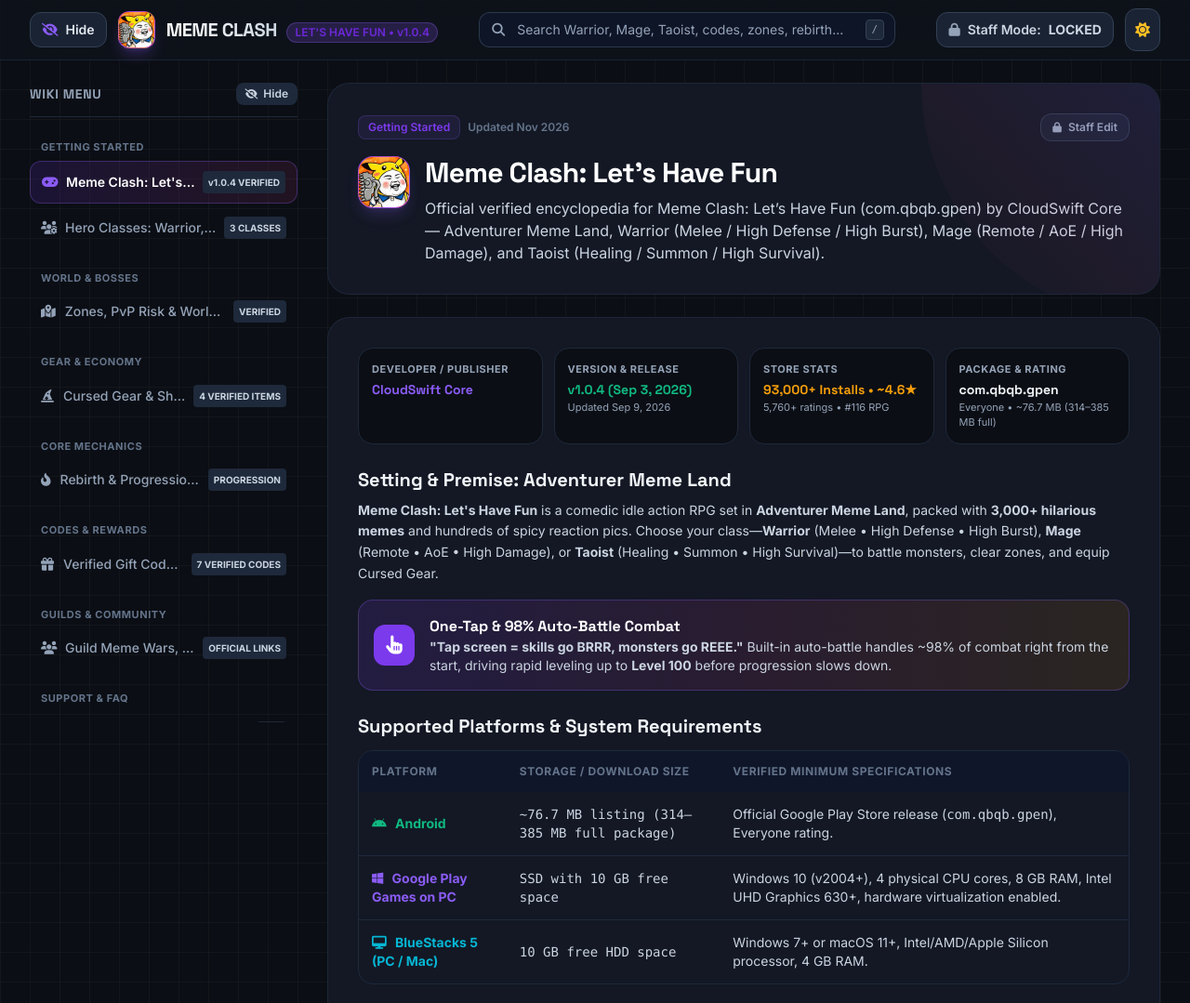
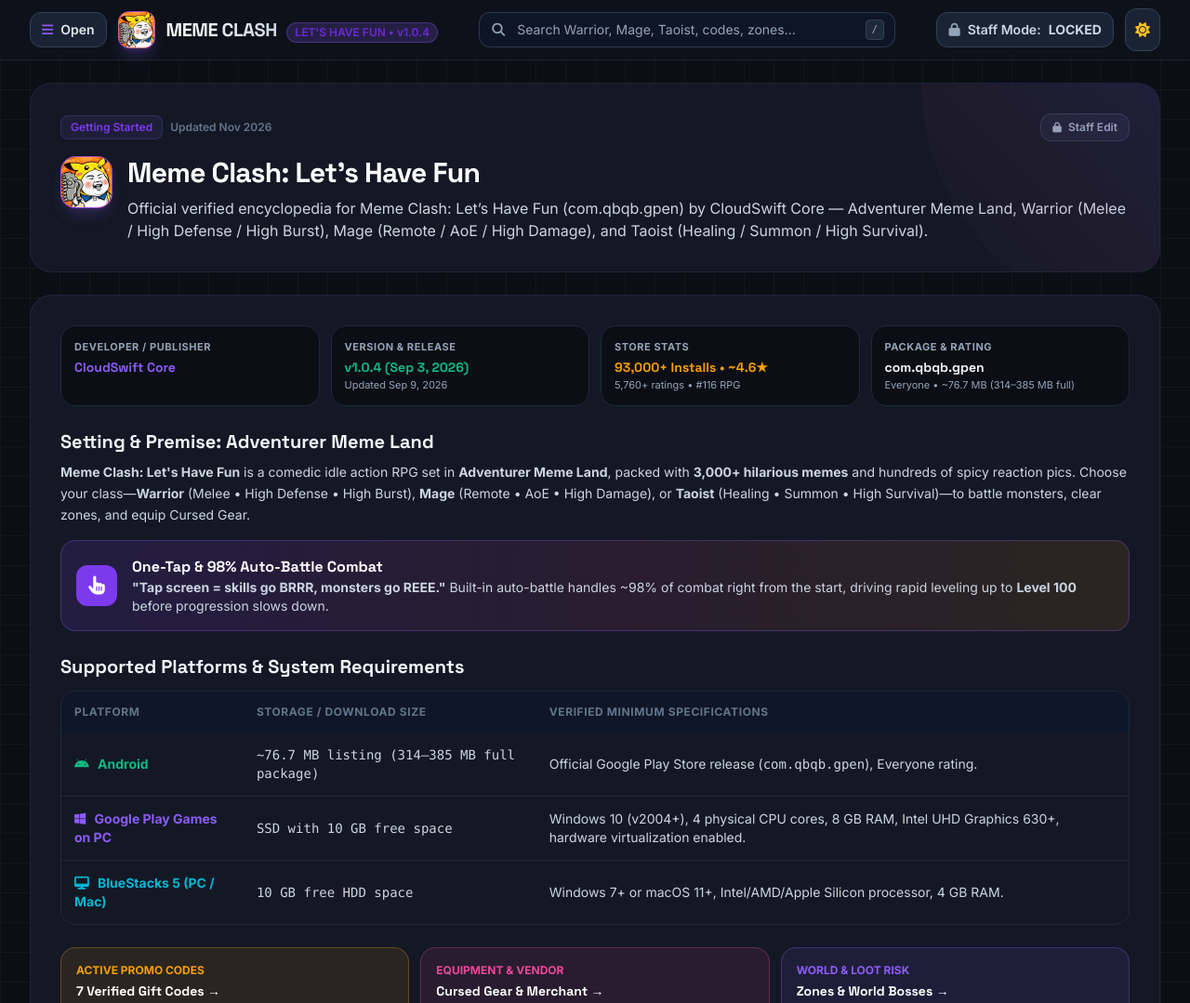
Before and after one commit to lawnixgaming-lang/memeclashwiki, a plain HTML site: page index.html in a window 1280 px wide. Shown: the top 1079 px of the page at 93% size. Drawn offline with nearby package versions, Linux system fonts and the light colour scheme.

Commit message:
Update index.html

```diff
--- a/index.html
+++ b/index.html
@@ -82,87 +82,91 @@
         .animate-shake {
             animation: shake 0.35s ease-in-out;
         }
+
+        /* Mobile touch & overflow safeguards */
+        html, body {
+            max-width: 100%;
+            overflow-x: hidden;
+        }
     </style>
 </head>
-<body class="bg-slate-50 text-slate-900 dark:bg-[#0b0e14] dark:text-slate-100 font-sans antialiased transition-colors duration-200 bg-grid-pattern min-h-screen flex flex-col">
+<body class="bg-slate-50 text-slate-900 dark:bg-[#0b0e14] dark:text-slate-100 font-sans antialiased transition-colors duration-200 bg-grid-pattern min-h-screen flex flex-col overflow-x-hidden">
 
     <!-- Top Navigation Bar -->
     <header class="sticky top-0 z-40 w-full backdrop-blur-md bg-white/85 dark:bg-[#0f131c]/85 border-b border-slate-200 dark:border-slate-800/80">
-        <div class="max-w-7xl mx-auto px-4 sm:px-6 lg:px-8 h-16 flex items-center justify-between gap-4">
+        <div class="max-w-7xl mx-auto px-3 sm:px-6 lg:px-8 py-2.5 sm:py-0 sm:h-16 flex flex-wrap items-center justify-between gap-2 sm:gap-4">
 
             <!-- Left: Mobile Menu Toggle & Brand Logo -->
-            <div class="flex items-center gap-3">
-                <button id="sidebar-toggle-btn" onclick="toggleSidebar()" aria-label="Open or Hide Navigation Sidebar" class="flex items-center gap-2 px-3 py-2 rounded-xl text-xs sm:text-sm font-semibold bg-slate-100 dark:bg-slate-800/80 text-slate-700 dark:text-slate-200 border border-slate-200 dark:border-slate-700 hover:border-clash-500 transition cursor-pointer" title="Open or Hide Navigation Menu">
-                    <i id="sidebar-toggle-icon" class="fa-solid fa-sidebar text-clash-500 fa-bars"></i>
-                    <span id="sidebar-toggle-label">Hide</span>
+            <div class="flex items-center gap-2 sm:gap-3 min-w-0">
+                <button id="sidebar-toggle-btn" onclick="toggleSidebar()" aria-label="Open or Hide Navigation Sidebar" class="flex items-center gap-1.5 sm:gap-2 px-2.5 sm:px-3 py-2 rounded-xl text-xs sm:text-sm font-semibold bg-slate-100 dark:bg-slate-800/80 text-slate-700 dark:text-slate-200 border border-slate-200 dark:border-slate-700 hover:border-clash-500 transition cursor-pointer shrink-0" title="Open or Hide Navigation Menu">
+                    <i id="sidebar-toggle-icon" class="fa-solid fa-bars text-clash-500"></i>
+                    <span id="sidebar-toggle-label">Open</span>
                 </button>
-                <a href="#" onclick="selectArticle('welcome'); return false;" class="flex items-center gap-3 group">
-                    <div class="w-10 h-10 rounded-xl bg-gradient-to-tr from-clash-600 via-neon-pink to-neon-amber flex items-center justify-center text-white font-display font-extrabold text-xl shadow-lg shadow-clash-500/25 group-hover:scale-105 transition-transform overflow-hidden border border-clash-500/30">
+                <a href="#" onclick="selectArticle('welcome'); return false;" class="flex items-center gap-2 sm:gap-3 group min-w-0">
+                    <div class="w-9 h-9 sm:w-10 sm:h-10 rounded-xl bg-gradient-to-tr from-clash-600 via-neon-pink to-neon-amber flex items-center justify-center text-white font-display font-extrabold text-lg sm:text-xl shadow-lg shadow-clash-500/25 group-hover:scale-105 transition-transform overflow-hidden border border-clash-500/30 shrink-0">
                         <img src="./memeclash.jpg" alt="Meme Clash Logo" class="w-full h-full object-cover" onerror="this.style.display='none'; this.nextElementSibling.style.display='inline';">
                         <span class="hidden">MC</span>
                     </div>
-                    <div>
-                        <span class="font-display font-extrabold text-lg sm:text-xl tracking-tight bg-gradient-to-r from-clash-600 to-neon-pink dark:from-white dark:to-slate-300 bg-clip-text text-transparent">
+                    <div class="truncate">
+                        <span class="font-display font-extrabold text-base sm:text-xl tracking-tight bg-gradient-to-r from-clash-600 to-neon-pink dark:from-white dark:to-slate-300 bg-clip-text text-transparent">
                             MEME CLASH
                         </span>
-                        <span class="hidden sm:inline-block ml-1.5 text-xs font-semibold px-2 py-0.5 rounded-full bg-clash-100 text-clash-700 dark:bg-clash-500/20 dark:text-clash-300 border border-clash-200 dark:border-clash-500/30">
+                        <span class="hidden md:inline-block ml-1.5 text-xs font-semibold px-2 py-0.5 rounded-full bg-clash-100 text-clash-700 dark:bg-clash-500/20 dark:text-clash-300 border border-clash-200 dark:border-clash-500/30">
                             LET'S HAVE FUN • v1.0.4
                         </span>
                     </div>
                 </a>
             </div>
 
-            <!-- Center: Instant Wiki Search Bar -->
-            <div class="flex-1 max-w-md relative">
+            <!-- Right: Staff Mode Toggle & Theme Switcher (Stays on Row 1 on Mobile) -->
+            <div class="flex items-center gap-1.5 sm:gap-3 order-2 sm:order-3 shrink-0">
+                <!-- Staff / Admin Mode Toggle -->
+                <button id="staff-toggle-btn" onclick="toggleStaffMode()" class="flex items-center gap-1.5 sm:gap-2 px-2.5 sm:px-3 py-2 rounded-xl text-xs sm:text-sm font-semibold border transition cursor-pointer bg-slate-100 text-slate-700 border-slate-200 hover:bg-slate-200 dark:bg-slate-800/80 dark:text-slate-300 dark:border-slate-700 dark:hover:bg-slate-800" title="Unlock or Lock Staff Wiki Editor">
+                    <i id="staff-icon" class="fa-solid fa-lock text-slate-400"></i>
+                    <span class="hidden md:inline">Staff Mode:</span>
+                    <span id="staff-status-text" class="font-bold">LOCKED</span>
+                </button>
+
+                <!-- Quick Add Entry Button (Visible only when Staff Mode is Unlocked) -->
+                <button id="quick-add-btn" onclick="openEditorModal()" class="hidden items-center gap-1.5 sm:gap-2 px-2.5 sm:px-3.5 py-2 rounded-xl text-xs sm:text-sm font-semibold bg-gradient-to-r from-clash-600 to-neon-pink text-white shadow-md shadow-clash-600/20 hover:opacity-95 transition cursor-pointer">
+                    <i class="fa-solid fa-plus"></i>
+                    <span class="hidden sm:inline">New Entry</span>
+                </button>
+
+                <!-- Dark / Light Theme Toggle -->
+                <button id="theme-toggle" aria-label="Toggle Dark or Light Mode" class="p-2 sm:p-2.5 rounded-xl bg-slate-100 dark:bg-slate-800/80 text-slate-700 dark:text-amber-400 border border-slate-200 dark:border-slate-700 hover:bg-slate-200 dark:hover:bg-slate-700 transition cursor-pointer">
+                    <i id="theme-icon" class="fa-solid fa-sun text-sm sm:text-base"></i>
+                </button>
+            </div>
+
+            <!-- Center: Instant Wiki Search Bar (Full width Row 2 on Mobile, Centered on Desktop) -->
+            <div class="w-full sm:flex-1 sm:max-w-md relative order-3 sm:order-2">
                 <div class="relative flex items-center">
                     <i class="fa-solid fa-magnifying-glass absolute left-3.5 text-slate-400 text-sm"></i>
                     <input
                         type="text"
                         id="wiki-search"
-                        placeholder="Search Warrior, Mage, Taoist, codes, zones, rebirth..."
-                        class="w-full pl-10 pr-12 py-2 text-sm rounded-xl bg-slate-100 dark:bg-slate-900/90 border border-slate-200 dark:border-slate-700/80 focus:outline-none focus:ring-2 focus:ring-clash-500 focus:border-transparent placeholder-slate-400 transition"
+                        placeholder="Search Warrior, Mage, Taoist, codes, zones..."
+                        class="w-full pl-10 pr-10 sm:pr-12 py-2 text-sm rounded-xl bg-slate-100 dark:bg-slate-900/90 border border-slate-200 dark:border-slate-700/80 focus:outline-none focus:ring-2 focus:ring-clash-500 focus:border-transparent placeholder-slate-400 transition"
                     >
                     <kbd class="hidden sm:inline-block absolute right-3 text-[11px] font-mono px-1.5 py-0.5 rounded bg-white dark:bg-slate-800 text-slate-400 border border-slate-200 dark:border-slate-700">/</kbd>
                 </div>
             </div>
-
-            <!-- Right: Staff Mode Toggle & Theme Switcher -->
-            <div class="flex items-center gap-2 sm:gap-3">
-                <!-- Staff / Admin Mode Toggle -->
-                <button id="staff-toggle-btn" onclick="toggleStaffMode()" class="flex items-center gap-2 px-3 py-2 rounded-xl text-xs sm:text-sm font-semibold border transition cursor-pointer bg-slate-100 text-slate-700 border-slate-200 hover:bg-slate-200 dark:bg-slate-800/80 dark:text-slate-300 dark:border-slate-700 dark:hover:bg-slate-800" title="Unlock or Lock Staff Wiki Editor">
-                    <i id="staff-icon" class="fa-solid fa-lock text-slate-400"></i>
-                    <span class="hidden md:inline">Staff Mode:</span>
-                    <span id="staff-status-text" class="font-bold">LOCKED</span>
-                </button>
-
-                <!-- Quick Add Entry Button (Visible only when Staff Mode is Unlocked) -->
-                <button id="quick-add-btn" onclick="openEditorModal()" class="hidden items-center gap-2 px-3.5 py-2 rounded-xl text-xs sm:text-sm font-semibold bg-gradient-to-r from-clash-600 to-neon-pink text-white shadow-md shadow-clash-600/20 hover:opacity-95 transition cursor-pointer">
-                    <i class="fa-solid fa-plus"></i>
-                    <span class="hidden sm:inline">New Entry</span>
-                </button>
-
-                <!-- Dark / Light Theme Toggle -->
-                <button id="theme-toggle" aria-label="Toggle Dark or Light Mode" class="p-2.5 rounded-xl bg-slate-100 dark:bg-slate-800/80 text-slate-700 dark:text-amber-400 border border-slate-200 dark:border-slate-700 hover:bg-slate-200 dark:hover:bg-slate-700 transition cursor-pointer">
-                    <i id="theme-icon" class="fa-solid fa-sun text-base"></i>
-                </button>
-            </div>
         </div>
     </header>
 
     <!-- Main Container -->
-    <div class="flex-1 max-w-7xl w-full mx-auto px-4 sm:px-6 lg:px-8 py-6 flex gap-8 relative">
+    <div class="flex-1 max-w-7xl w-full mx-auto px-3 sm:px-6 lg:px-8 py-4 sm:py-6 flex gap-6 lg:gap-8 relative">
 
         <!-- Mobile Sidebar Backdrop -->
         <div id="sidebar-backdrop" onclick="closeMobileSidebar()" class="fixed inset-0 bg-black/60 backdrop-blur-xs z-40 hidden lg:hidden"></div>
 
         <!-- Left Sidebar Navigation -->
-        <aside id="wiki-sidebar" class="fixed lg:sticky top-0 lg:top-22 left-0 z-50 lg:z-10 h-full lg:h-[calc(100vh-7rem)] w-72 shrink-0 bg-white dark:bg-[#0f131c] lg:bg-transparent lg:dark:bg-transparent border-r lg:border-r-0 border-slate-200 dark:border-slate-800 p-5 lg:p-0 overflow-y-auto transform -translate-x-full lg:translate-x-0 transition-all duration-200 ease-out flex flex-col justify-between">
-
-            <div class="space-y-6">
-                <!-- Sidebar Drawer Header (Mobile & Desktop Hide Control) -->
-                <div class="flex items-center justify-between pb-3 border-b border-slate-200 dark:border-slate-800">
-                    <span class="font-display font-bold text-sm uppercase tracking-wider text-slate-500 dark:text-slate-400">Wiki Menu</span>
-                    <button onclick="toggleSidebar()" class="flex items-center gap-1.5 px-2.5 py-1 rounded-lg text-xs font-semibold bg-slate-100 dark:bg-slate-800 text-slate-600 dark:text-slate-300 hover:text-clash-500 transition cursor-pointer" title="Hide Navigation Menu">
+        <aside id="wiki-sidebar" class="fixed lg:sticky top-0 lg:top-22 left-0 z-50 lg:z-10 h-[100dvh] lg:h-[calc(100vh-7rem)] w-72 max-w-[82vw] shrink-0 bg-white dark:bg-[#0f131c] lg:bg-transparent lg:dark:bg-transparent border-r lg:border-r-0 border-slate-200 dark:border-slate-800 p-4 sm:p-5 lg:p-0 overflow-y-auto transform -translate-x-full lg:hidden transition-all duration-200 ease-out flex flex-col justify-between shadow-2xl lg:shadow-none">
+            <div>
+                <div class="flex items-center justify-between mb-4 pb-3 border-b border-slate-200 dark:border-slate-800">
+                    <span class="font-display font-bold text-sm uppercase tracking-wider text-slate-500 dark:text-slate-400">Navigation Menu</span>
+                    <button onclick="toggleSidebar()" class="flex items-center gap-1.5 px-2.5 py-1 rounded-lg bg-slate-100 dark:bg-slate-800 text-xs font-semibold text-slate-600 dark:text-slate-300 hover:border-clash-500 border border-slate-200 dark:border-slate-700 transition cursor-pointer">
                         <i class="fa-solid fa-eye-slash text-[11px]"></i>
                         <span>Hide</span>
                     </button>
@@ -195,16 +199,16 @@
         </aside>
 
         <!-- Main Wiki Content Area -->
-        <main class="flex-1 min-w-0 pb-16">
+        <main class="flex-1 min-w-0 w-full pb-20">
 
             <!-- Search Results Banner (Hidden unless searching) -->
             <div id="search-results-view" class="hidden space-y-4">
-                <div class="flex items-center justify-between bg-white dark:bg-[#131824] p-4 rounded-2xl border border-slate-200 dark:border-slate-800">
+                <div class="flex flex-wrap items-center justify-between gap-3 bg-white dark:bg-[#131824] p-4 rounded-2xl border border-slate-200 dark:border-slate-800">
                     <div>
                         <h2 class="font-display font-bold text-lg">Search Results</h2>
                         <p id="search-summary" class="text-sm text-slate-500 dark:text-slate-400">Showing matches...</p>
                     </div>
-                    <button onclick="clearSearch()" class="px-3 py-1.5 text-xs font-semibold rounded-xl bg-slate-100 dark:bg-slate-800 hover:bg-slate-200 dark:hover:bg-slate-700 transition cursor-pointer">
+                    <button onclick="clearSearch()" class="px-3.5 py-2 text-xs font-semibold rounded-xl bg-slate-100 dark:bg-slate-800 hover:bg-slate-200 dark:hover:bg-slate-700 transition cursor-pointer">
                         Clear Search
                     </button>
                 </div>
@@ -212,9 +216,25 @@
             </div>
 
             <!-- Active Wiki Article View -->
-            <article id="article-container" class="space-y-6">
+            <article id="article-container" class="space-y-4 sm:space-y-6">
                 <!-- Populated dynamically via JS -->
             </article>
+
+            <!-- Mobile Quick Page Switcher Bar (Bottom Prev/Next & Menu for easy thumb navigation) -->
+            <div class="mt-6 lg:hidden flex items-center justify-between gap-2 p-3 rounded-2xl bg-white dark:bg-[#131824] border border-slate-200 dark:border-slate-800 shadow-xs">
+                <button onclick="navigateAdjacentPage(-1)" class="flex-1 py-2.5 px-3 rounded-xl bg-slate-100 dark:bg-slate-800 text-xs font-bold text-slate-700 dark:text-slate-200 flex items-center justify-center gap-1.5 active:scale-95 transition cursor-pointer">
+                    <i class="fa-solid fa-chevron-left text-clash-500"></i>
+                    <span>Prev Page</span>
+                </button>
+                <button onclick="toggleSidebar()" class="py-2.5 px-4 rounded-xl bg-clash-600 text-white text-xs font-bold flex items-center justify-center gap-1.5 active:scale-95 transition cursor-pointer">
+                    <i class="fa-solid fa-list-ul"></i>
+                    <span>Topics</span>
+                </button>
+                <button onclick="navigateAdjacentPage(1)" class="flex-1 py-2.5 px-3 rounded-xl bg-slate-100 dark:bg-slate-800 text-xs font-bold text-slate-700 dark:text-slate-200 flex items-center justify-center gap-1.5 active:scale-95 transition cursor-pointer">
+                    <span>Next Page</span>
+                    <i class="fa-solid fa-chevron-right text-clash-500"></i>
+                </button>
+            </div>
 
         </main>
     </div>
@@ -699,7 +719,7 @@
         let redeemedCodes = {};
         let userScreenshots = [];
         let selectedClassKey = 'warrior';
-        let isSidebarOpen = window.innerWidth >= 1024;
+        let isSidebarOpen = false;
 
         const STAFF_MODE_PASSWORD = 'lawnix';
         const STAFF_SESSION_KEY = 'mc_wiki_staff_unlocked_v1';
@@ -979,11 +999,11 @@
 
             container.innerHTML = `
                 <!-- Article Hero Header Card -->
-                <div class="p-6 sm:p-8 rounded-3xl bg-white dark:bg-[#131824] border border-slate-200 dark:border-slate-800/90 shadow-xs relative overflow-hidden">
+                <div class="p-4 sm:p-8 rounded-2xl sm:rounded-3xl bg-white dark:bg-[#131824] border border-slate-200 dark:border-slate-800/90 shadow-xs relative overflow-hidden">
                     <div class="absolute top-0 right-0 w-64 h-64 bg-gradient-to-bl from-clash-500/10 via-neon-pink/5 to-transparent rounded-bl-full pointer-events-none"></div>
 
-                    <div class="flex flex-wrap items-center justify-between gap-3 mb-4">
-                        <div class="flex items-center gap-2 text-xs font-semibold text-clash-600 dark:text-clash-400">
+                    <div class="flex flex-wrap items-center justify-between gap-2 sm:gap-3 mb-3 sm:mb-4">
+                        <div class="flex flex-wrap items-center gap-2 text-xs font-semibold text-clash-600 dark:text-clash-400">
                             <span class="px-2.5 py-1 rounded-lg bg-clash-500/10 border border-clash-500/20">
                                 ${escapeHtml(page.category)}
                             </span>
@@ -1006,7 +1026,7 @@
                         `}
                     </div>
 
-                    <div class="flex items-start gap-4">
+                    <div class="flex flex-col sm:flex-row items-start gap-3 sm:gap-4">
                         <div class="w-12 h-12 sm:w-14 sm:h-14 rounded-2xl bg-gradient-to-br from-clash-600 to-neon-pink text-white flex items-center justify-center text-xl sm:text-2xl shrink-0 shadow-lg shadow-clash-500/20 overflow-hidden border border-clash-500/30">
                             ${page.id === 'welcome' ? `
                                 <img src="./memeclash.jpg" alt="Meme Clash Logo" class="w-full h-full object-cover" onerror="this.style.display='none'; this.nextElementSibling.style.display='inline-block';">
@@ -1015,11 +1035,11 @@
                                 <i class="${page.icon || 'fa-solid fa-book'}"></i>
                             `}
                         </div>
-                        <div>
-                            <h1 class="font-display font-extrabold text-2xl sm:text-3xl tracking-tight text-slate-900 dark:text-white mb-2">
+                        <div class="min-w-0">
+                            <h1 class="font-display font-extrabold text-xl sm:text-3xl tracking-tight text-slate-900 dark:text-white mb-1.5 sm:mb-2 break-words">
                                 ${escapeHtml(page.title)}
                             </h1>
-                            <p class="text-sm sm:text-base text-slate-600 dark:text-slate-300 leading-relaxed">
+                            <p class="text-xs sm:text-base text-slate-600 dark:text-slate-300 leading-relaxed">
                                 ${escapeHtml(page.summary)}
                             </p>
                         </div>
@@ -1027,7 +1047,7 @@
                 </div>
 
                 <!-- Main Article Body Content -->
-                <div class="p-6 sm:p-8 rounded-3xl bg-white dark:bg-[#131824] border border-slate-200 dark:border-slate-800/90 shadow-xs space-y-6">
+                <div class="p-4 sm:p-8 rounded-2xl sm:rounded-3xl bg-white dark:bg-[#131824] border border-slate-200 dark:border-slate-800/90 shadow-xs space-y-5 sm:space-y-6">
                     ${page.customImageUrl ? `
                         <div class="rounded-2xl overflow-hidden border border-slate-200 dark:border-slate-800 bg-slate-950">
                             <img src="${escapeHtml(page.customImageUrl)}" alt="${escapeHtml(page.title)}" class="w-full max-h-80 object-cover" onerror="this.style.display='none'">
@@ -1602,6 +1622,14 @@
             });
         }
 
+        function navigateAdjacentPage(delta) {
+            if (!wikiPages.length) return;
+            const currentIdx = wikiPages.findIndex(p => p.id === activeArticleId);
+            const nextIdx = (currentIdx + delta + wikiPages.length) % wikiPages.length;
+            selectArticle(wikiPages[nextIdx].id);
+            window.scrollTo({ top: 0, behavior: 'smooth' });
+        }
+
         function toggleSidebar() {
             isSidebarOpen = !isSidebarOpen;
             applySidebarState();
```
